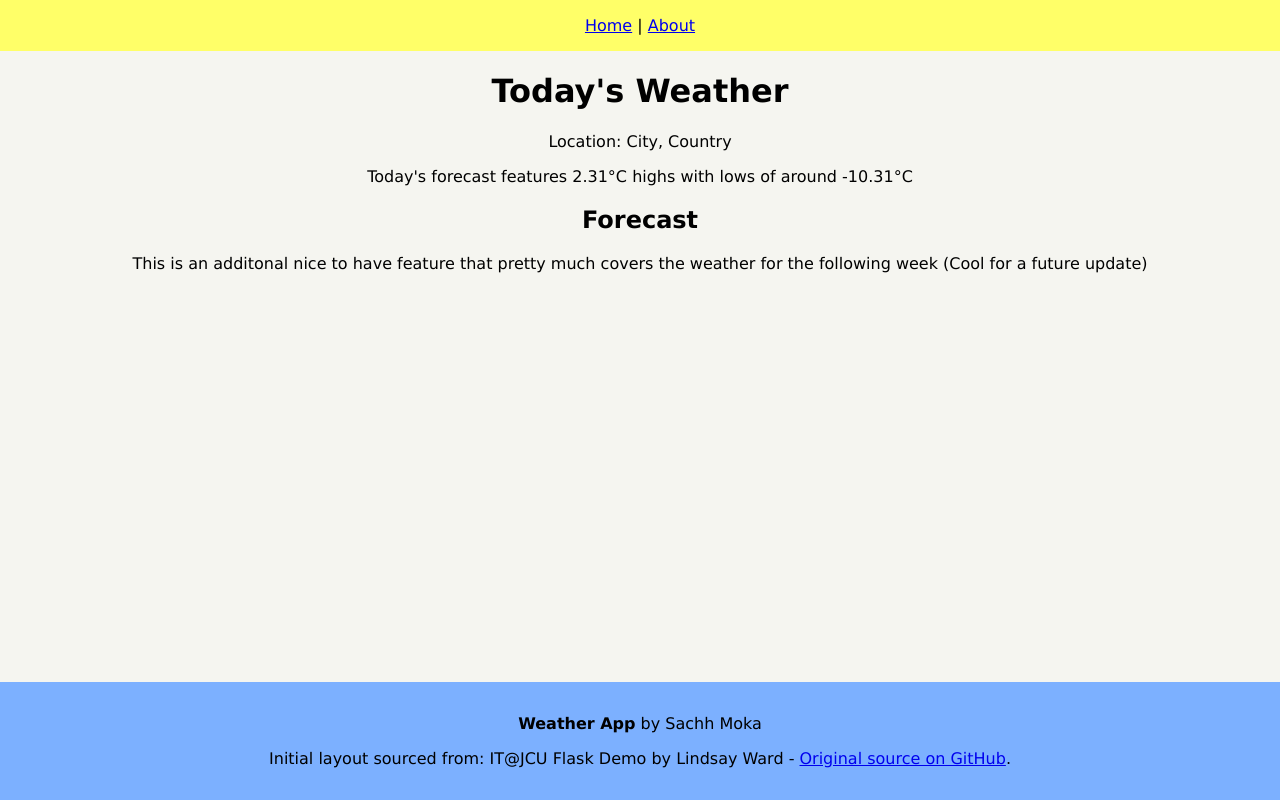
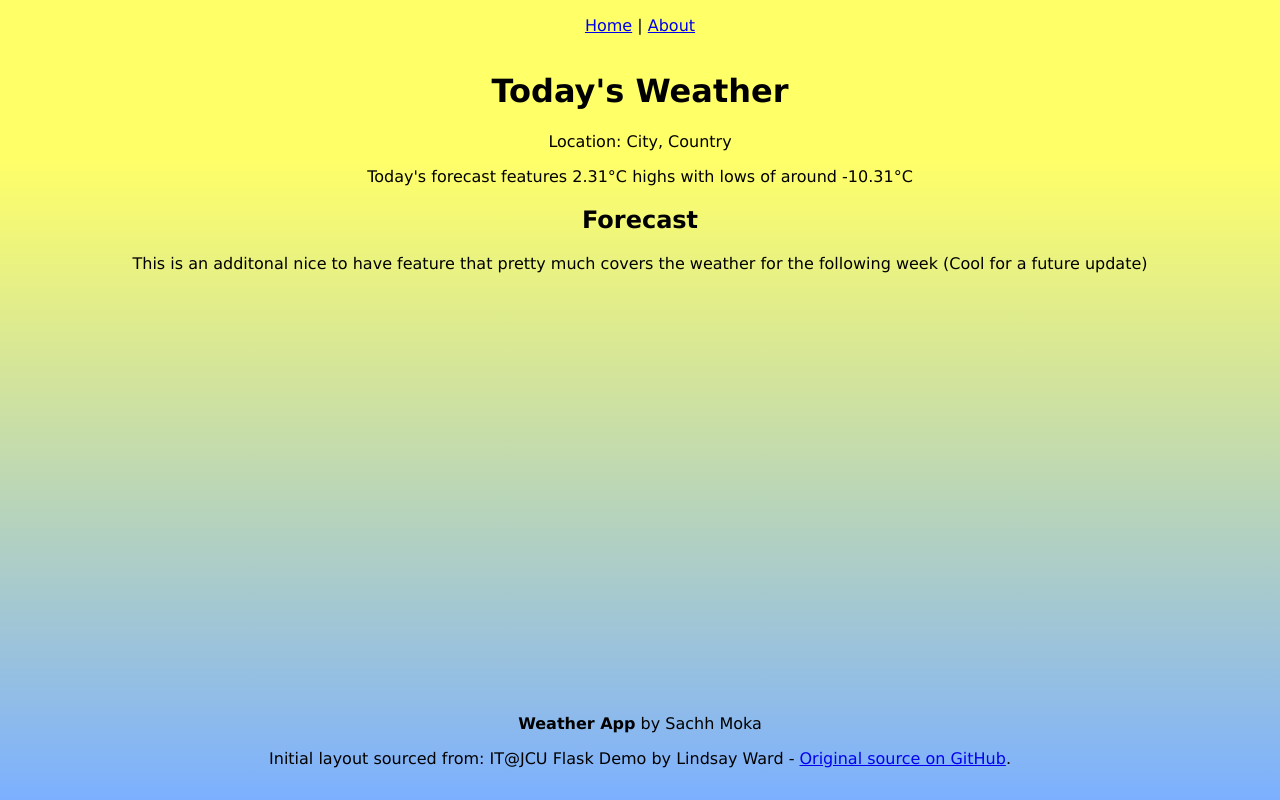
Before and after one commit to sachhm/weather-app, a Flask app: page / in a window 1280 px wide. Run offline with Flask 3, Linux system fonts and the light colour scheme.

Commit message:
Refactor CSS

```diff
--- a/app.py
+++ b/app.py
@@ -12,10 +12,12 @@ def index():
     # max_temp = round(weather.get_maximum_temperature(),2)
     # min_temp = round(weather.get_minimum_temperature(),2)
 
+    # dummy input
     city = "City"
     country = "Country"
     max_temp = 2.31
     min_temp = -10.31
+
     return render_template('index.html', city=city, country=country, max_temp=max_temp, min_temp=min_temp)
 
 @app.route('/about')
--- a/static/styles.css
+++ b/static/styles.css
@@ -1,14 +1,17 @@
 /*styles.css*/
+html{
+    height:100%;
+    background: linear-gradient(0deg,rgb(124, 176, 255),    rgb(255, 255, 104) 80%) no-repeat;
+}
 
 body {
     font-family: 'Lucida Grande', 'Lucida Sans Unicode', 'Geneva', 'Verdana', sans-serif;
-    background-color: rgb(245, 245, 240); /*The Fabien Sanglard special*/
     margin: 0;
 }
 
-#nav {
-    background-color: rgb(255, 255, 104);
-}
+/* #nav {
+    background-color: ;
+} */
 
 #nav, #footer {
     padding-top: 1em;
@@ -18,12 +21,11 @@ body {
 
 #content {
     text-align: center;
-    word-wrap: break-word;
 }
 
 #footer {
     position: absolute;
     bottom: 0;
     width: 100%;
-    background-color: rgb(124, 176, 255);
+    /* ; */
   }
```
